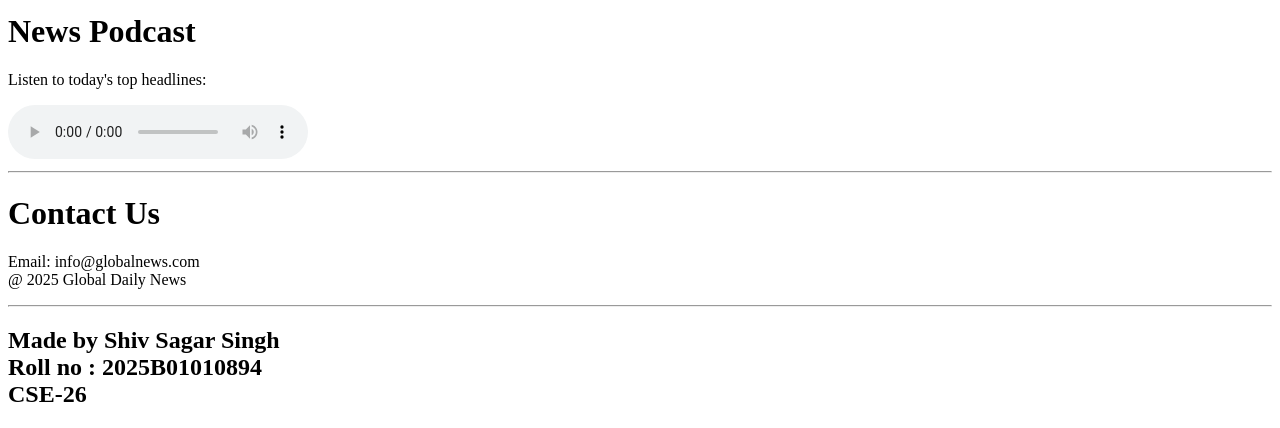
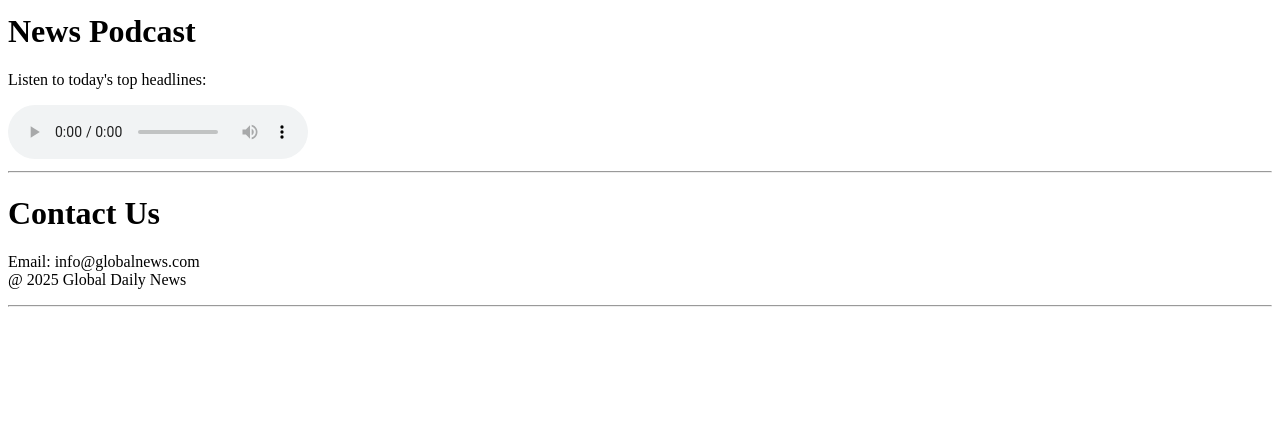
Before and after one commit to raiprabhat094-prog/HTML-CSE-23, a plain HTML site: page EXPERIMENT2.html in a window 1280 px wide. Shown: the part 1395-1823 px from the top of the page. After the commit the page ends 1710 px from the top, so only its background shows below. Drawn offline with Linux system fonts and the light colour scheme.

Commit message:
daily news

```diff
--- a/EXPERIMENT2.html
+++ b/EXPERIMENT2.html
@@ -49,6 +49,6 @@
     <h1 id="Contact">Contact Us</h1>
     <p>Email: info@globalnews.com<br>@ 2025 Global Daily News</p>
     <hr>
-    <h2>Made by Shiv Sagar Singh <br>Roll no : 2025B01010894<br>CSE-26</h2>
+
 </body>
 </html>
```
